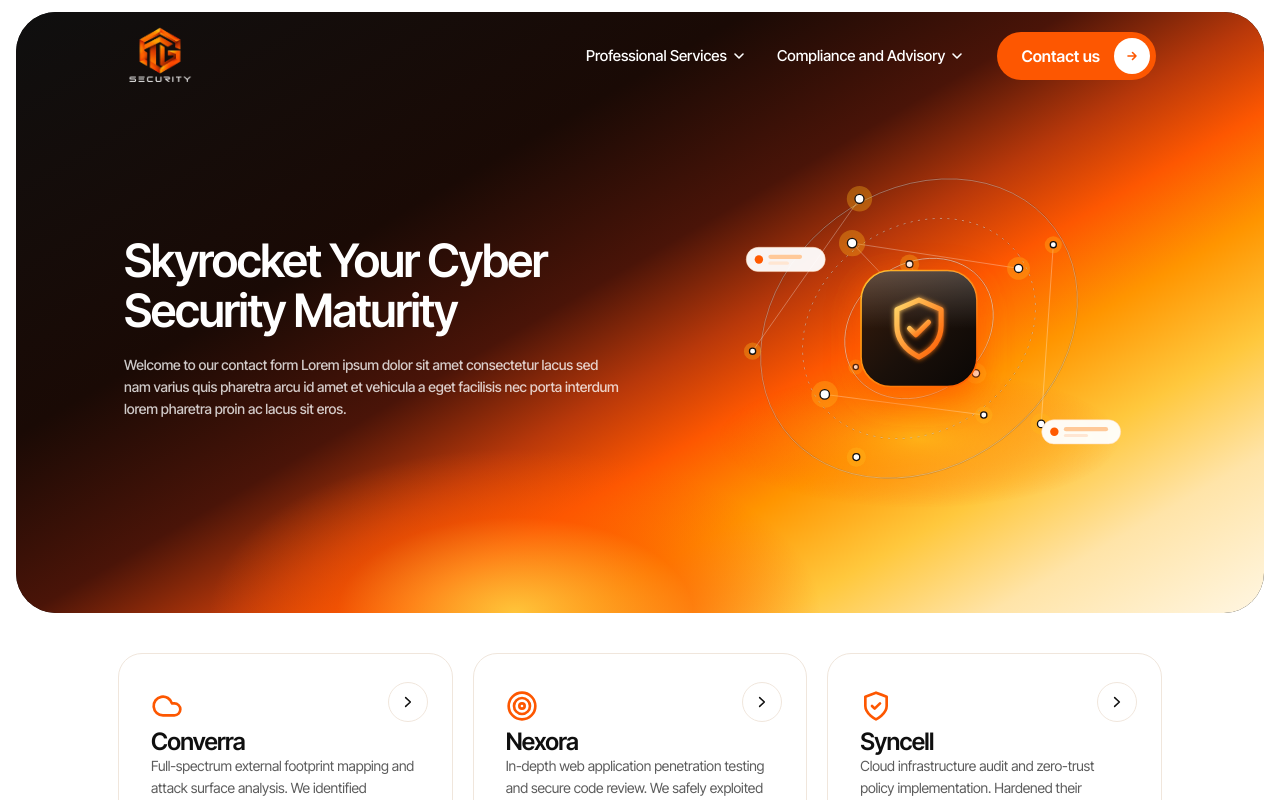
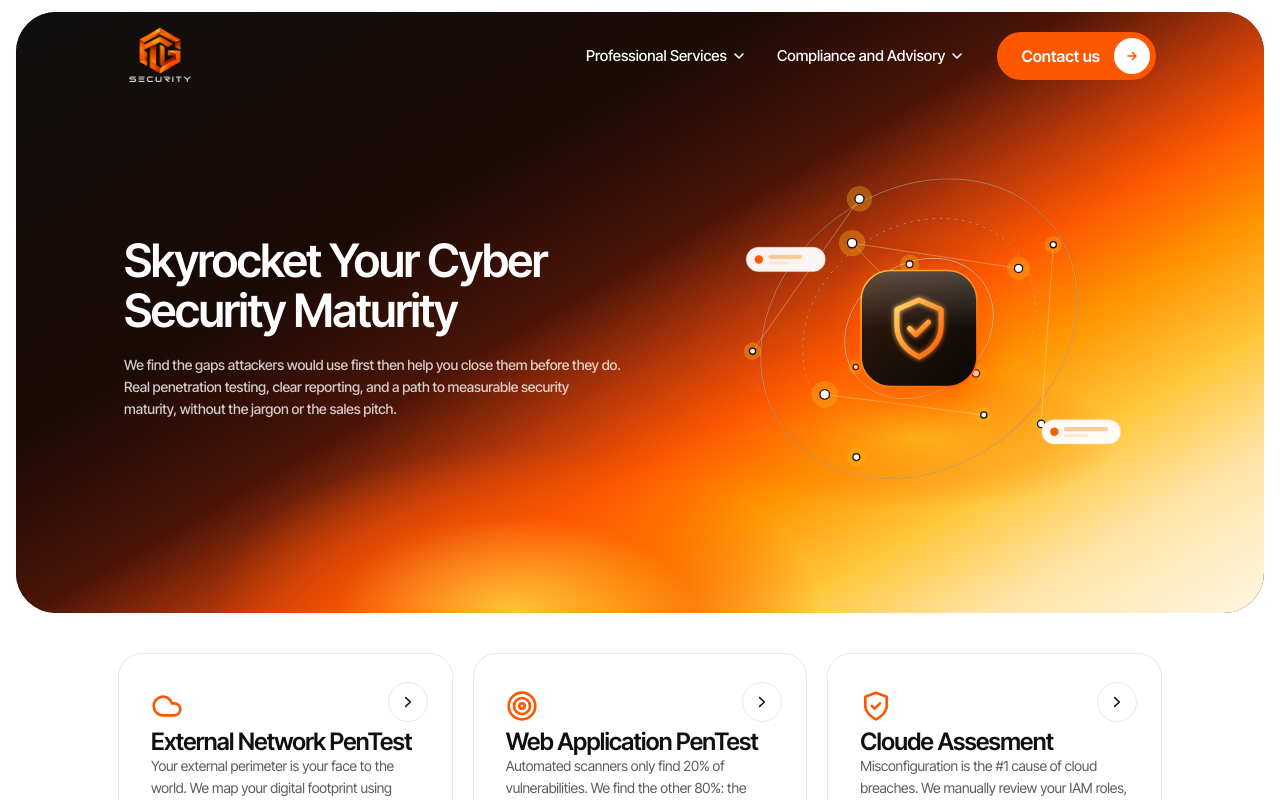
Before and after one commit to Lazicc96/WEB_SAJT, a React (Vite) app: page / in a window 1280 px wide. Shown: the top 800 px of the page. Built offline with nearby package versions, Linux system fonts and the light colour scheme.

Commit message:
WEB_SAJT

```diff
--- a/src/Components/Compliance-readines.jsx
+++ b/src/Components/Compliance-readines.jsx
@@ -9,7 +9,7 @@ function Compliance_Readines(){
 
     return (<>
     <HeaderComponent HeaderText='Compliance Readines'
-    pageHeaderText='blablbalb ovde ide neki tekst za Compliance Readines...'/>
+    pageHeaderText='Audits don’t wait for you to be ready. We close that gap mapping your current security posture against the controls SOC 2, ISO 27001, or HIPAA actually require, then working alongside your team to remediate what’s missing before the auditor ever sees it. No vague checklists, no last-minute scrambling. Just a clear path from where you stand today to a report you can hand over with confidence.'/>
     <TiersSection/>
             <MiddleComponent/>
     <Strelica/>
--- a/src/Components/Fractional-Ciso.jsx
+++ b/src/Components/Fractional-Ciso.jsx
@@ -10,7 +10,7 @@ function FractionalCiso(){
 
     return (<>
     <HeaderComponent HeaderText='Fractional CISO'
-    pageHeaderText='blablbalb ovde ide neki tekst za fractional Ciso-a...'/>
+    pageHeaderText='Our Fractional CISO services deliver expert security leadership tailored to your business, from risk assessments and policy development to compliance readiness (ISO 27001, NIS2, SOC 2) and incident response planning. You get the strategic guidance of a seasoned CISO at a fraction of the cost.'/>
     <TiersSection/>
             <MiddleComponent/>
     <Strelica/>
--- a/src/Components/HeaderComponent.jsx
+++ b/src/Components/HeaderComponent.jsx
@@ -23,9 +23,9 @@ const STICKY_OFFSET = 80;
 
 // COMPLIANCE AND ADVISORY dropdown linkovi
 const COMPLIANCE_SERVICES = [
-  { label: "Fractional CISO", path: "/professional-services/Fractional-Ciso" },
+  { label: "Fractional CISO (vCISO)", path: "/professional-services/Fractional-Ciso" },
   { label: "Compliance Readiness", path: "/professional-services/Compliance-Readines" },
-  { label: "Remediation Assistance as a Service", path: "/professional-services/Remediation-assistance" },
+  { label: "Remediation Assistance as a Service (Soon)", path: "/professional-services/Remediation-assistance" },
 ];
 
 function Chevron() {
--- a/src/Components/HomeSections.jsx
+++ b/src/Components/HomeSections.jsx
@@ -290,24 +290,24 @@ function HomeSections() {
             <PortfolioCard
   to="/contact"
   logo={<IconCloud/>}
-  name="Converra"
-  text="Full-spectrum external footprint mapping and attack surface analysis. We identified exposed assets before malicious actors could exploit them."
+  name="External Network PenTest"
+  text="Your external perimeter is your face to the world. We map your digital footprint using advanced OSINT and attack your exposed infrastructure. We look for forgotten subdomains, exposed admin panels, and misconfigured services that give attackers an easy way in."
   badge="Q2 2026"
   year="2026"
 />
 <PortfolioCard
   to="/contact"
   logo={<IconTesting />}
-  name="Nexora"
-  text="In-depth web application penetration testing and secure code review. We safely exploited critical flaws prior to their major product launch."
+  name="Web Application PenTest"
+  text="Automated scanners only find 20% of vulnerabilities. We find the other 80%: the business logic errors that allow data leakage and account takeovers. If you handle PII or payments, this isn't optional. We test per OWASP Top 10 and ASVS standards."
   badge="Q3 2025"
   year="2025"
 />
 <PortfolioCard
   to="/contact"
   logo={<IconProtection />}
-  name="Syncell"
-  text="Cloud infrastructure audit and zero-trust policy implementation. Hardened their environment to meet strict financial data compliance standards."
+  name="Cloude Assesment"
+  text="Misconfiguration is the #1 cause of cloud breaches. We manually review your IAM roles, S3 permissions, and Kubernetes clusters to ensure you aren't the next headline. We map findings against CIS Benchmarks and best practices."
   badge="Q1 2024"
   year="2024"
 />
--- a/src/Components/Remediation-Assistance.jsx
+++ b/src/Components/Remediation-Assistance.jsx
@@ -7,7 +7,7 @@ function RemediationAssistance(){
 
     return (
     <>
-            <HeaderComponent HeaderText={'Current page is under construction...'} pageHeaderText={'Coming soon...'}/>
+            <HeaderComponent HeaderText={'Service under construction...'} pageHeaderText={'Coming soon...'}/>
             <Strelica/>
             <FooterComponent/>
     </>)
--- a/src/Components/footer.css
+++ b/src/Components/footer.css
@@ -148,8 +148,8 @@
    ============================================================ */
 .footer-links {
     text-align: center;
-    display: grid;
-    grid-template-columns: 1.4fr 1fr;
+    display: flex;
+    justify-content: space-between;
     gap: 60px;
     padding-bottom: 60px;
     border-bottom: 1px solid rgba(255, 255, 255, 0.14);
@@ -291,6 +291,8 @@
     .footer-heading { font-size: clamp(2rem, 5.5vw, 3rem); }
 
     .footer-links {
+        display: grid;
+        grid-template-columns: 1.4fr 1fr;
         grid-template-columns: 1fr;
         gap: 40px;
         padding-bottom: 40px;
--- a/src/pages/Home.jsx
+++ b/src/pages/Home.jsx
@@ -5,9 +5,7 @@ import HomeSections from '../Components/HomeSections';
 
 function Homepage(){
      return <>
-     <HeaderComponent ruta='/' HeaderText='Skyrocket Your Cyber Security Maturity' pageHeaderText='Welcome to our contact
-form
-Lorem ipsum dolor sit amet consectetur lacus sed nam varius quis pharetra arcu id amet et vehicula a eget facilisis nec porta interdum lorem pharetra proin ac lacus sit eros.'/>
+     <HeaderComponent ruta='/' HeaderText='Skyrocket Your Cyber Security Maturity' pageHeaderText='We find the gaps attackers would use first then help you close them before they do. Real penetration testing, clear reporting, and a path to measurable security maturity, without the jargon or the sales pitch.'/>
      <HomeSections/>
             <Footer/>
      </>
```
